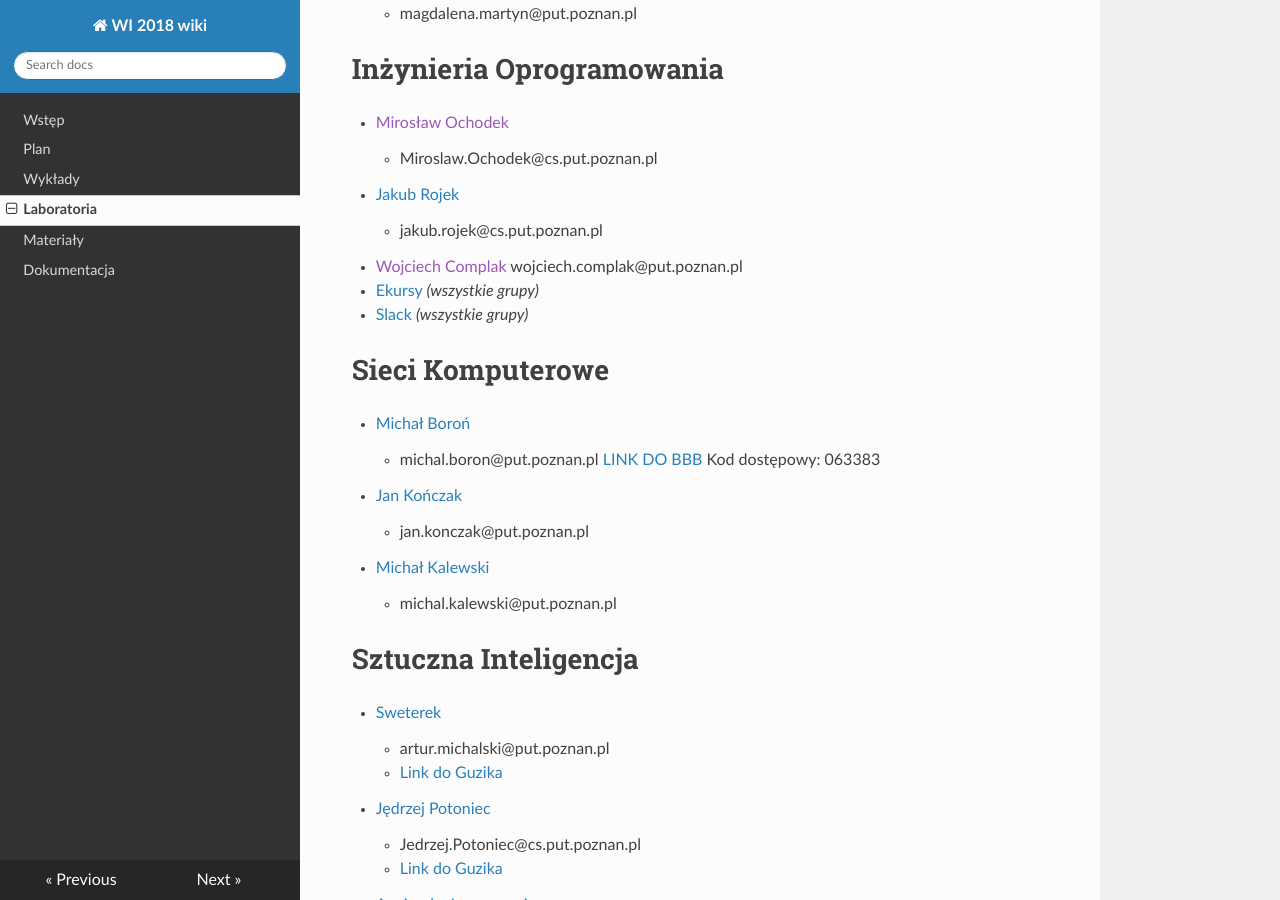
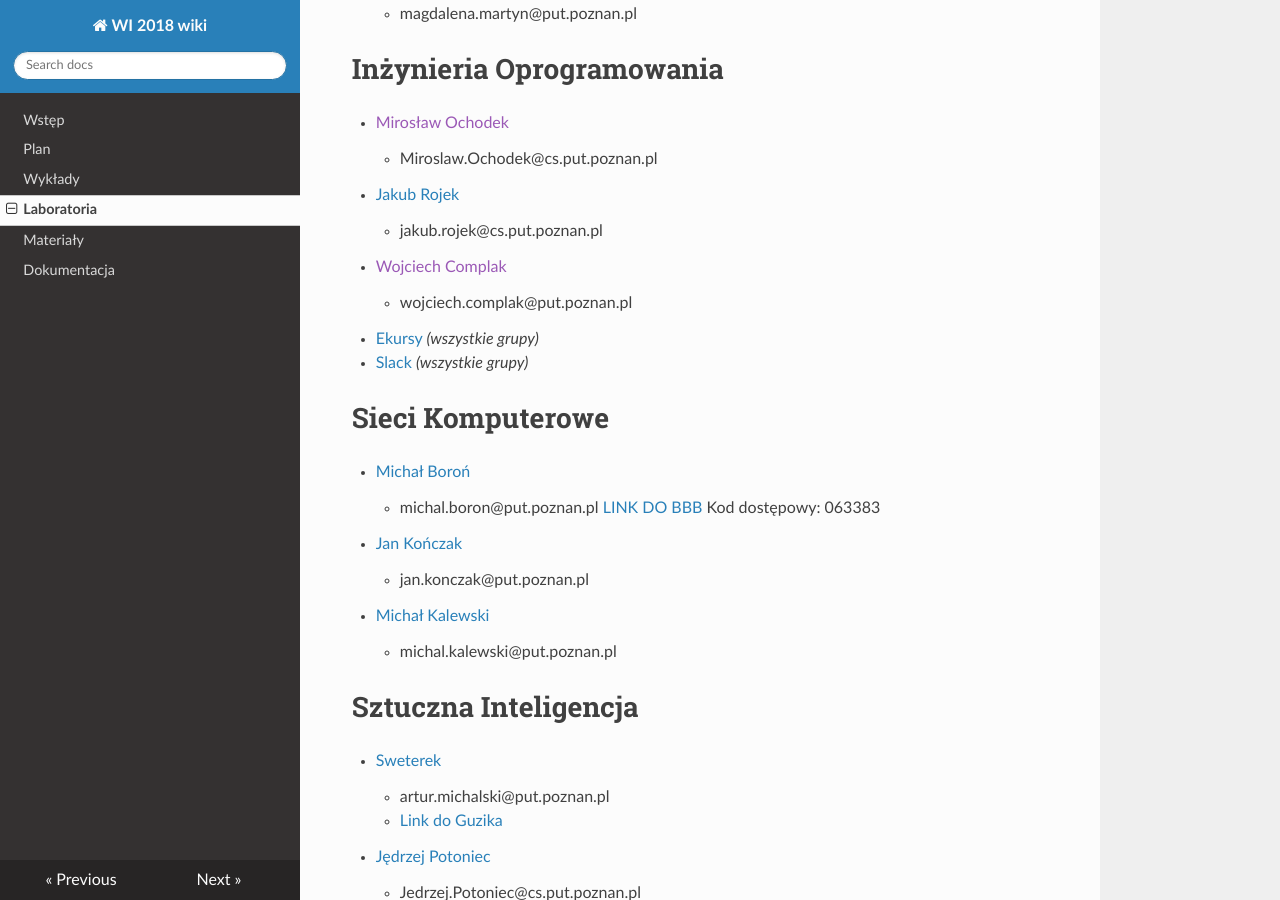
Before and after one commit to PUT-WI-18/wi18-wiki-sem5, an MkDocs documentation site: the page built from docs/laboratoria.md, in a window 1280 px wide and 900 px high, scrolled down 776 px. Built offline with MkDocs 1.6.1, drawn with Linux system fonts in a browser that asks for light colours; nearby versions of some CDN libraries.

```diff
--- a/docs/laboratoria.md
+++ b/docs/laboratoria.md
@@ -23,7 +23,8 @@
     - Miroslaw.Ochodek@cs.put.poznan.pl
 - [Jakub Rojek](http://www.cs.put.poznan.pl/jrojek/io1.html)
     - jakub.rojek@cs.put.poznan.pl
-- [Wojciech Complak]() wojciech.complak@put.poznan.pl
+- [Wojciech Complak]()
+    - wojciech.complak@put.poznan.pl
 - [Ekursy]( https://ekursy.put.poznan.pl/course/view.php?id=3561 ) *(wszystkie grupy)*
 - [Slack]( https://app.slack.com/client/T01C6UG431P/C01BUG27F6F )  *(wszystkie grupy)*
 
```
